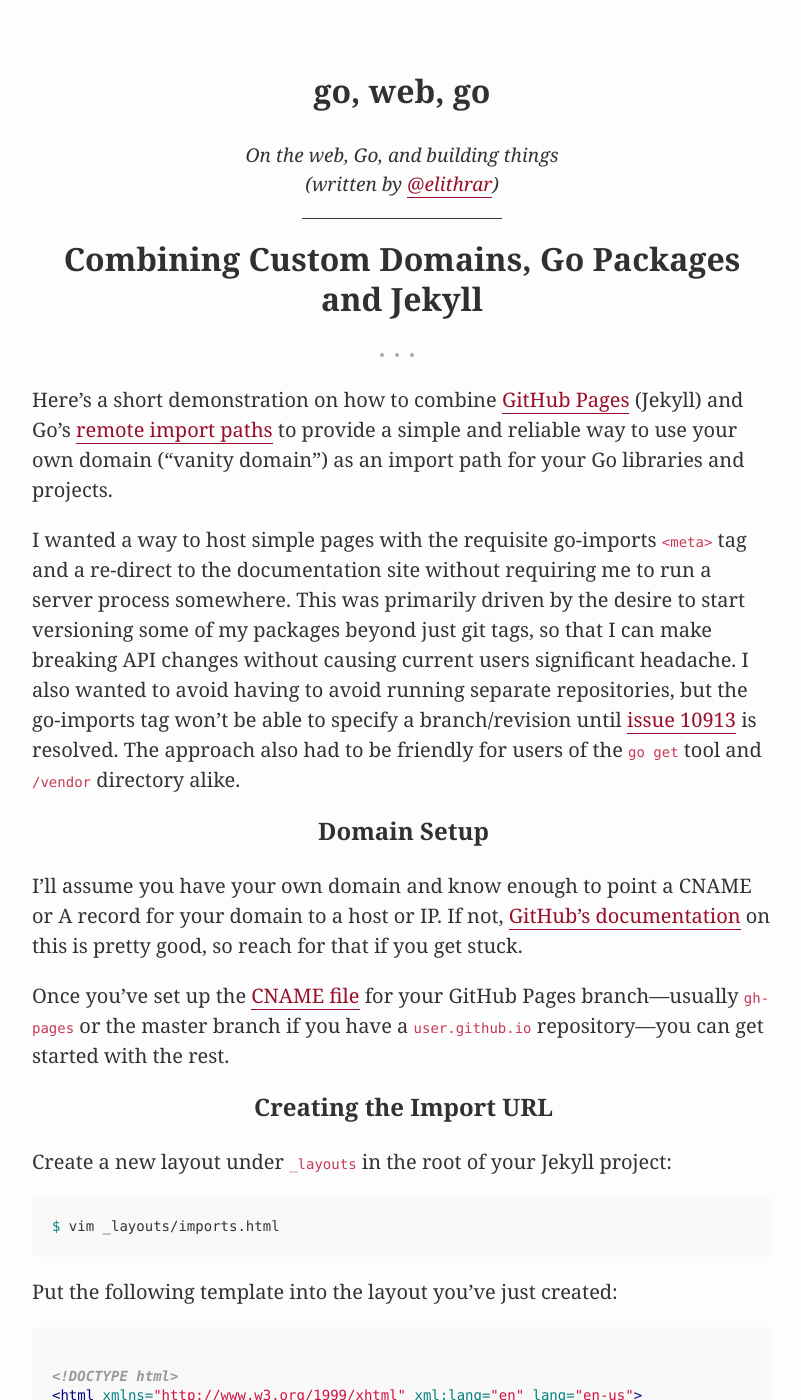
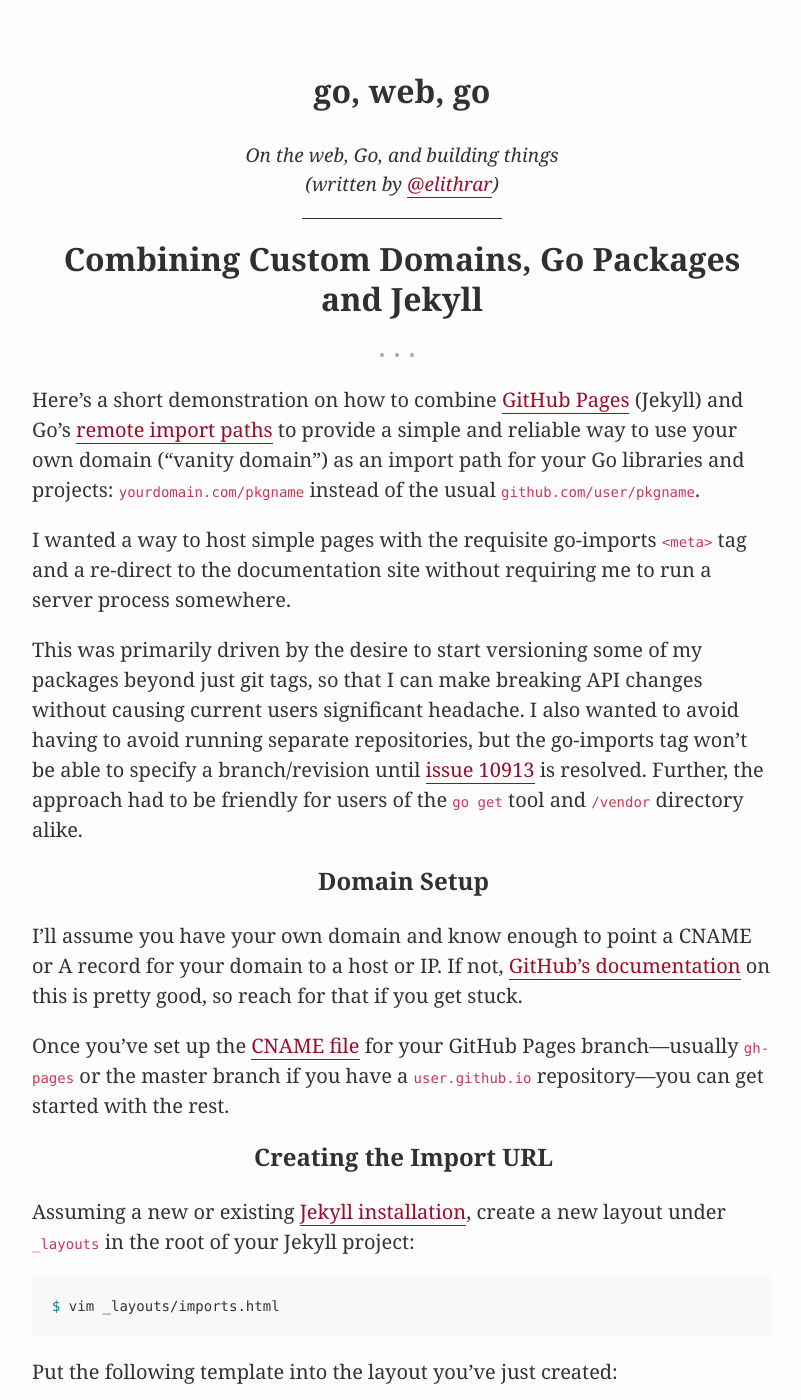
Before and after one commit to elithrar/elithrar.github.io, a Jekyll site: the page built from _posts/2015-12-27-custom-import-urls-github-pages-jekyll.md, in a window 1280 px wide and 1400 px high. Shown: the whole window, without its empty margins (238-1039 px from the left). Built offline with Jekyll 4.4.1, drawn with Linux system fonts in a browser that asks for light colours; Markdown is read by kramdown in place of the engine named in the settings; some of the changed text lies outside the part shown.

Commit message:
Moved footer into separate _include + some article edits for readability.

````diff
--- /dev/null
+++ b/_includes/footer.html
@@ -0,0 +1,13 @@
+<small>&copy; {{ site.time | date: "%Y" }} <a href="mailto:{{ site.author.email }}">{{ site.author.name }}</a> | His <a href="{{ site.author.othersite }}">other site</a> | Code snippets are <a href="http://choosealicense.com/licenses/mit/" title="MIT license">MIT licensed</a> | Built with <a href="http://jekyllrb.com/">Jekyll</a></small>
+<!-- AnchorJS -->
+<script type="text/javascript" src="{{ site.baseurl }}/public/js/anchor.min.js"></script>
+<script>
+(function () {
+    'use strict';
+
+    anchors.options.placement = 'left';
+
+    anchors.add('.post > h2, .post > h3, .post > h4, .post > h5, .post > h6');
+
+})();
+</script>
--- a/_layouts/default.html
+++ b/_layouts/default.html
@@ -18,18 +18,6 @@
     </div>
 
     <hr>
-    <small>&copy; {{ site.time | date: "%Y" }} <a href="mailto:{{ site.author.email }}">{{ site.author.name }}</a>. | His <a href="{{ site.author.othersite }}">other site</a>. | Code snippets are <a href="http://choosealicense.com/licenses/mit/" title="MIT license">MIT licensed</a>. | Built with <a href="http://jekyllrb.com/">Jekyll</a></small>
-  <!-- AnchorJS -->
-  <script type="text/javascript" src="{{ site.baseurl }}/public/js/anchor.min.js"></script>
-  <script>
-(function () {
-  'use strict';
-
-  anchors.options.placement = 'left';
-
-  anchors.add('.post > h2, .post > h3, .post > h4, .post > h5, .post > h6');
-
-})();
-  </script>
+    {% include footer.html %}
   </body>
 </html>
--- a/_posts/2015-12-27-custom-import-urls-github-pages-jekyll.md
+++ b/_posts/2015-12-27-custom-import-urls-github-pages-jekyll.md
@@ -8,17 +8,20 @@
 Pages](https://pages.github.com) (Jekyll) and Go's [remote import
 paths](https://golang.org/cmd/go/#hdr-Remote_import_paths) to provide a simple
 and reliable way to use your own domain ("vanity domain") as an import path for
-your Go libraries and projects.
+your Go libraries and projects: `yourdomain.com/pkgname` instead of the usual
+`github.com/user/pkgname`.
 
 I wanted a way to host simple pages with the requisite go-imports `<meta>` tag
 and a re-direct to the documentation site without requiring me to run a server
-process somewhere. This was primarily driven by the desire to start versioning
-some of my packages beyond just git tags, so that I can make breaking API changes
-without causing current users significant headache. I also wanted to avoid having
-to avoid running separate repositories, but the go-imports tag won't be able to
-specify a branch/revision until [issue
-10913](https://github.com/golang/go/issues/10913) is resolved. The approach also
-had to be friendly for users of the `go get` tool and `/vendor` directory alike.
+process somewhere.
+
+This was primarily driven by the desire to start versioning some of my packages
+beyond just git tags, so that I can make breaking API changes without causing
+current users significant headache. I also wanted to avoid having to avoid
+running separate repositories, but the go-imports tag won't be able to specify a
+branch/revision until [issue 10913](https://github.com/golang/go/issues/10913) is
+resolved. Further, the approach had to be friendly for users of the `go get` tool
+and `/vendor` directory alike.
 
 ## Domain Setup
 
@@ -34,7 +37,9 @@
 
 ## Creating the Import URL
 
-Create a new layout under `_layouts` in the root of your Jekyll project:
+Assuming a new or existing [Jekyll
+installation](http://jekyllrb.com/docs/installation/), create a new layout under
+`_layouts` in the root of your Jekyll project:
 
 ```sh
 $ vim _layouts/imports.html
@@ -61,6 +66,12 @@
 {% endraw %}
 ```
 
+We've also added a 'go-source' `<meta>` tag so that
+[GoDoc](https://github.com/golang/gddo/wiki/Source-Code-Links) knows where to
+fetch our API documentation from, and a re-direct so that anyone hitting that
+page in the browser is re-directed to GoDoc. You could alternatively
+have this re-direct to the domain itself, the GitHub repo or no-where at all.
+
 Once you've done this, you can create a directory/URL structure that meets your
 requirements. In our case, we want it to be `example.com/v1/pkgname`, as it
 allows us the increment the version number and retains the package name as the
@@ -76,12 +87,6 @@
 Now you can configure the template&mdash;this is the one you'll re-use for future
 versions or other packages you create.
 
-We've also added a 'go-source' `<meta>` tag so that
-[GoDoc](https://github.com/golang/gddo/wiki/Source-Code-Links) knows where to
-fetch our API documentation from, and a re-direct so that anyone hitting that
-page in the browser can be re-directed to the root site. You could alternatively
-have this re-direct to GoDoc, the GitHub repo or no-where at all.
-
 ```html
 {% raw %}
 ---
@@ -95,10 +100,13 @@
       https://github.com/elithrar/some-repo/tree/master{/dir}
       https://github.com/elithrar/some-repo/blob/master{/dir}/{file}#L{line}
 
-redirect: "https://example.com/"
+redirect: "https://godoc.org/example.com/v1/pkgname"
 ---
 {% endraw %}
 ```
+
+Commit that and push it to your GitHub Pages repository, and users can now import
+your package via `go get -u example.com/v1/pkgname`.
 
 ## Canonical Import Paths
 
````
